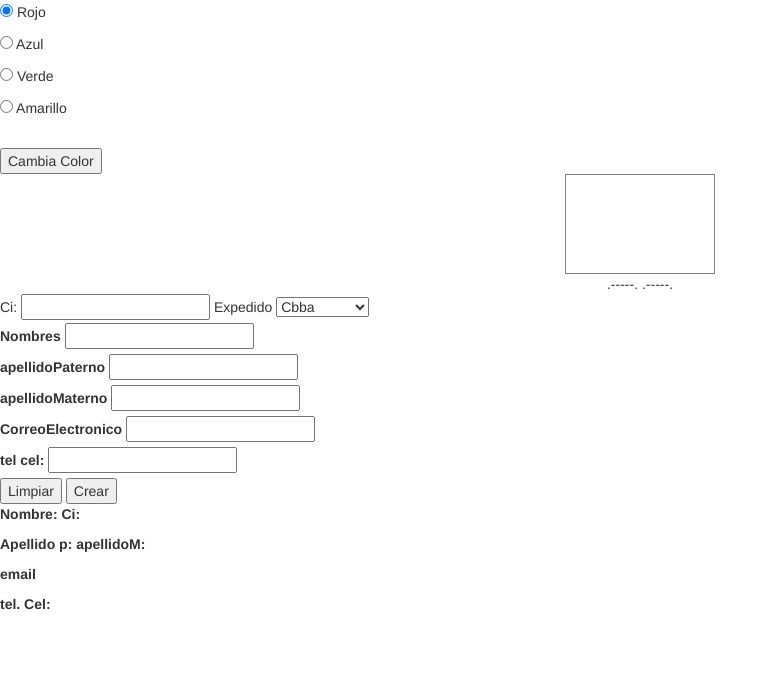
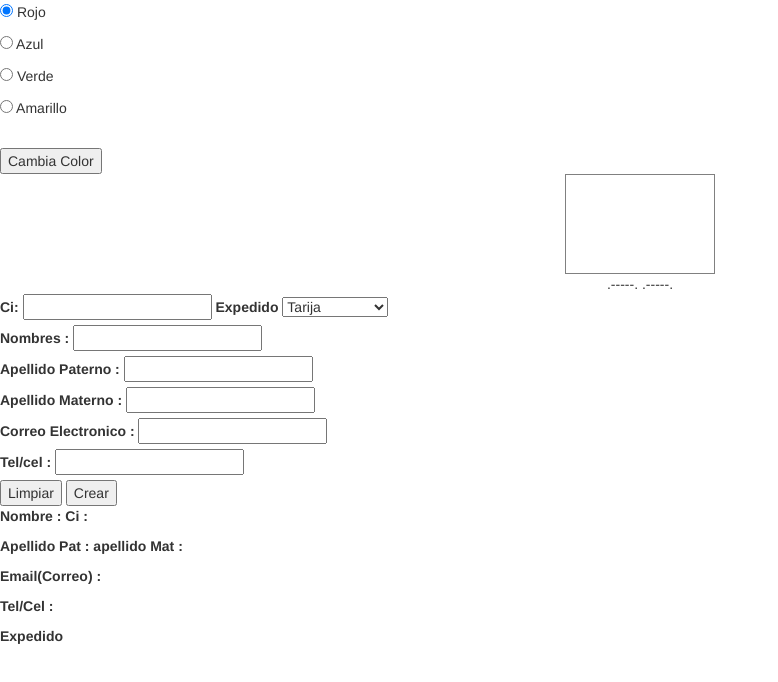
Before and after one commit to aarioss/TeamSecretNew, a plain HTML site: page radioColor.php/radioColorv3.htm in a window 1280 px wide. Shown: the whole page, without its empty margins (0-778 px from the left). Drawn offline with nearby package versions, Linux system fonts and the light colour scheme; files that its build step writes are made by us from their sources; files whose address does not match are found by name.

Commit message:
New 19:27 adaptado-
agregado nuevas mejoras

```diff
--- a/radioColor.php/radioColorv3.htm
+++ b/radioColor.php/radioColorv3.htm
@@ -5,8 +5,14 @@
 	<!-- usar js-->
     	<meta charset="UTF-8">
     	<meta name="viewport" content="width=device-width, initial-scale=1.0">
-	<script src="js/jquery/jquery.js"></script>
-    	<script src="js/actua.js"></script>
+
+	<!--en caso en el que la carpeta este fuera y no Dentro-->
+    	<!--<script src="../js/jquery/jquery-1.12.3.js"></script>-->
+    	<!--<script src="../js/actua.js"></script>-->
+
+    	<!--en caso en el que la carpeta este Dentro-->
+    	<script src="js/jquery/jquery-1.12.3.js"></script>
+	<script src="js/actua.js"></script>
 	<!--link ha mejorar...-->
 <script>
 	function cambiaColor(){
@@ -64,55 +70,61 @@
 
 	</form>
 	<!--y se cierra el Form/ Finalizado Crasmic -->
-	<form id=f_crear_persona>
+	    <!--inicio de nueva tarea Unsertando usuarios-->
+	<form id="f_crear_persona">
 
-    	<lavel for="i_ci">Ci:</lavel>
+    	<label for="i_ci">Ci:</label>
         <input type="number" id="i_ci" required />
 
-        <lavel for="s_exp">Expedido</label>
-        <select id="s_exp">
-        	<<option value="value1" selected>Cbba</option>
-  			<option value="value2">Sucre</option>
-  			<option value="value3">La Paz</option>
-            <option value="value4">oruro</option>
-            <option value="value5">Pando</option>
-            <option value="value6">Beni</option>
-            <option value="value7">Tarija</option>
-			<option value="value8">Santa Cruz</option>
-            <option value="value9">Potosi</option>
+        <label for="i_exp">Expedido</label>
+        <select  id="i_exp">
+        	<option >Cochabamba</option>
+  			<option >Sucre</option>
+  			<option >La Paz</option>
+            <option >oruro</option>
+            <option >Pando</option>
+            <option >Beni</option>
+            <option selected>Tarija</option>
+			<option >Santa Cruz</option>
+            <option >Potosi</option>
         </select>
-
+        <!--NOMBRE-->
+        <div style="display: block; height: 3px;"></div>
+        <label for="i_nombres">Nombres : </label>
+        <input type="text" id="i_nombres"/>
+        <!--APELLIDO PATERNO-->
         <div style="display:block; height: 3px;"></div>
-        <label for="i_nombres">Nombres</label>
-        <input type="text" id="i_nombres"/>
-
+        <label for="i_apellido_p">Apellido Paterno : </label>
+        <input type="text" id="i_apellido_p"/>
+        <!--APELLIDO MATERNO-->
         <div style="display:block; height: 3px;"></div>
-        <label for="i_apellido_p">apellidoPaterno</label>
+        <label for="i_apellido_m">Apellido Materno : </label>
         <input type="text" id="i_apellido_m"/>
-
+        <!--CORREO O EMAIL-->
         <div style="display:block; height: 3px;"></div>
-        <label for="i_apellido_m">apellidoMaterno</label>
-        <input type="text" id="i_apellido_m"/>
-
+        <label for="i_email">Correo Electronico : </label>
+        <input type="email" id="i_email"/>
+        <!--TELEFONO O CELULAR-->
         <div style="display:block; height: 3px;"></div>
-        <label for="i_email">CorreoElectronico</label>
-        <input type="email" id="i_email"/>
-
-        <div style="display:block; height: 3px;"></div>
-        <label for="i_tel_cel">tel cel:</label>
-        <input type="text" id="i_tel_cel" />
-
+        <label for="i_tel_cel">Tel/cel : </label>
+        <input type="number" id="i_tel_cel" />
+        <!--enviamos o restauramos el formulario-->
         <div style="display:block; height: 3px;"></div>
         <input type="reset" value="Limpiar">
         <input type="submit" value="Crear"/>
     </form>
-    <div>
-    	<p><b>Nombre:</b><span id="s_nombre"></span> <b> Ci: </b><span id="i_ci"></span></p>
-        <p><b>Apellido p:</b><span id="i_apellido_p"></span> </b> <b>apellidoM:</b><span id="i_apellido_m"></span></p>
-        <p><b>email</b><span id="i_email"></span></p>
-        <p><b>tel. Cel:</b><span id="i_tel_cel"></span></p>
+    <!--Asignamos valores en el div utilizando span con id's correspondiente's-->
+    <div >
+    	<p><b>Nombre : </b> <span id="s_nombre"></span> <b>Ci : </b><span id="s_ci"></span></p>
+        <p><b>Apellido Pat : </b><span id="s_apellido_p"></span> <b>apellido Mat : </b> <span id="s_apellido_m"></span></p>
+        <p><b>Email(Correo) : </b><span id="s_email"></span></p>
+        <p><b>Tel/Cel : </b><span id="s_tel_cel"></span></p>
+
+        <p><b>Expedido</b> <span id="s_exp"></p>
     </div>
-    <!-- hata aqui-->
+    <!--Finaliza tarea Insertando Usuarios Al Div con jquery y una funcion llamando debidamente-->
+    <!--Finalizado 2 Crasmic-->
+    <!-- hasta aqui-->
 
 	<script src="js/jquery.min.js"></script>
 	<script src="bootstrap/js/bootstrap.min.js"></script>
```
